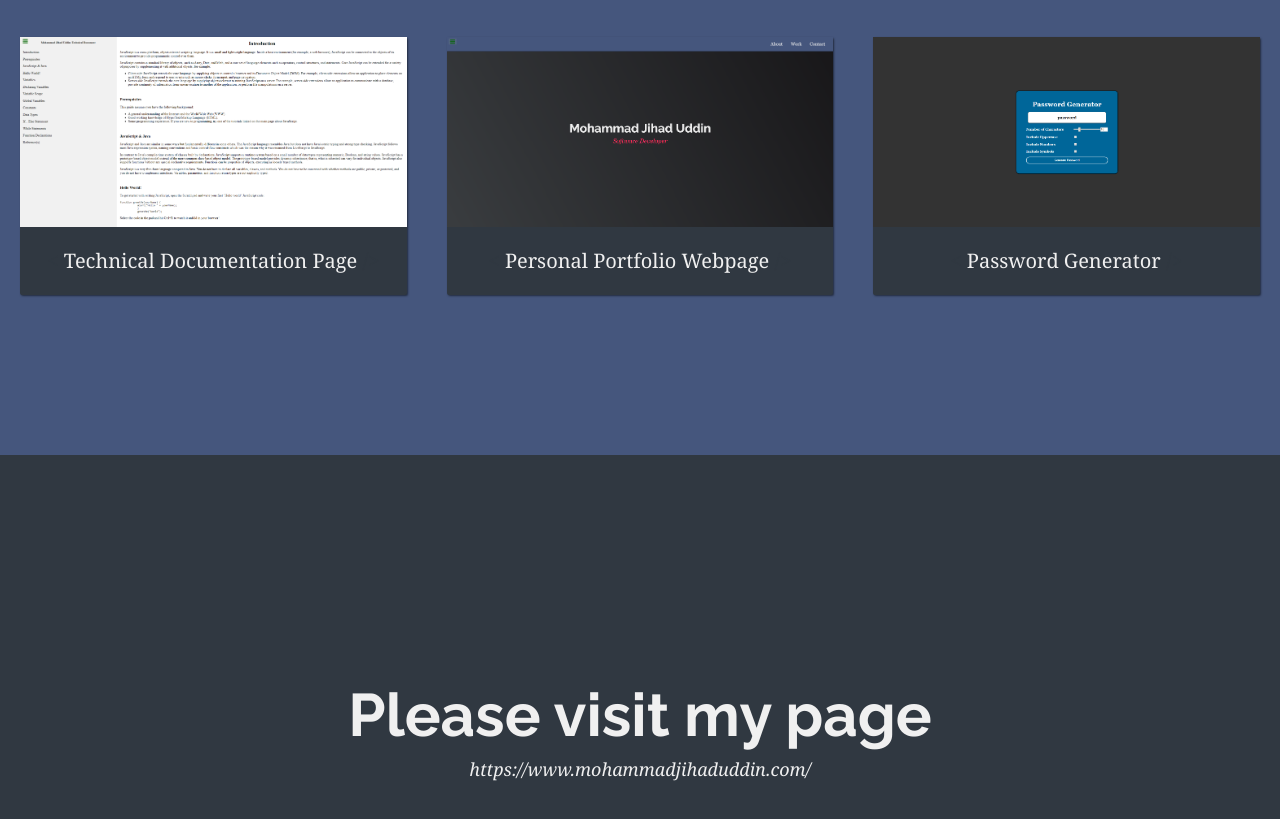
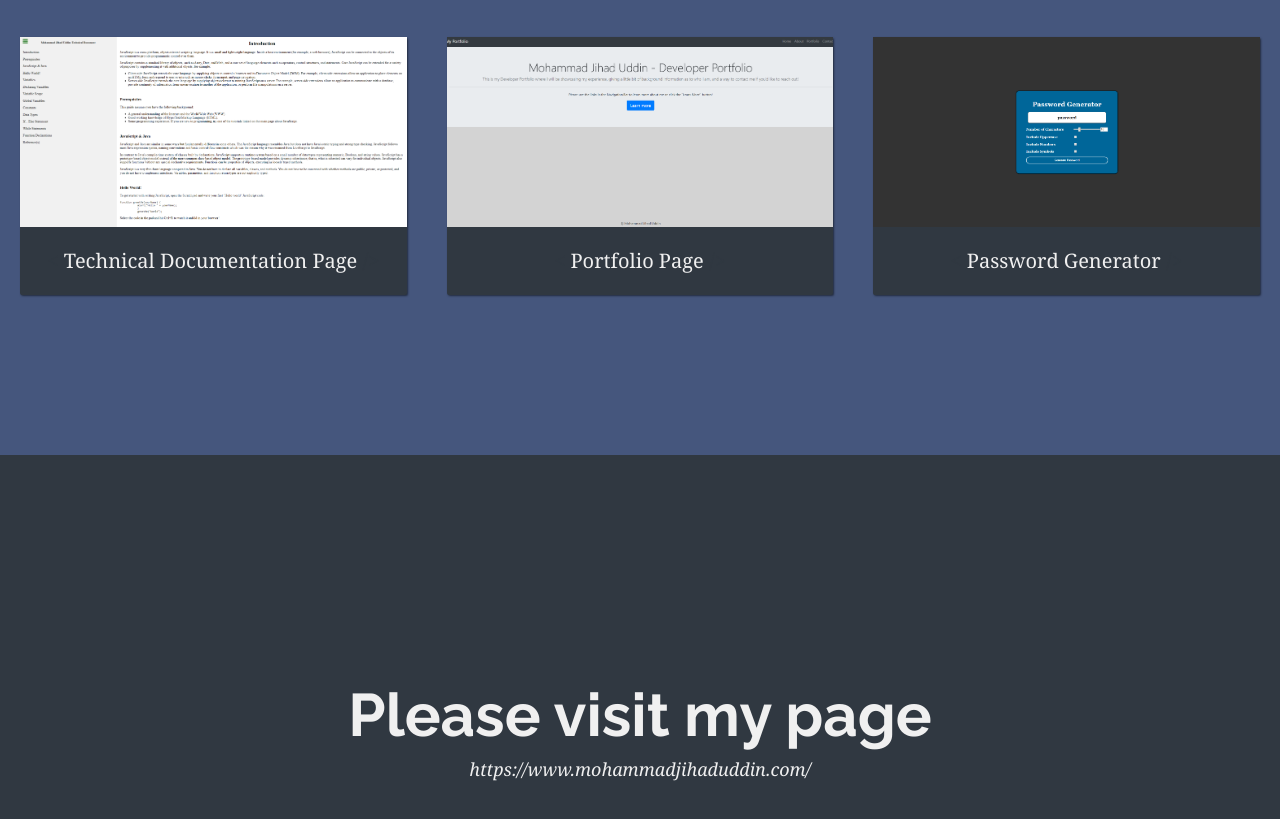
Before and after one commit to mjihaduddin00/Personal-Portfolio-Webpage, a plain HTML site: page index.html in a window 1280 px wide. Shown: the part 1382-2201 px from the top of the page. Drawn offline with Linux system fonts and the light colour scheme.

Commit message:
Update
I updated the HTML file to include a different image for the portfolio page, and link to a different portfolio page on GitHub.

```diff
--- a/index.html
+++ b/index.html
@@ -62,11 +62,11 @@
               <span class="code">&#47;&gt;</span>
             </p>
           </a>
-          <a href="https://mjihaduddin00.github.io/Personal-Portfolio-Webpage/" target="_blank" class="project project-tile">
-            <img class="project-image" src="PPW.png" alt="Portfolio Page">
+          <a href="https://mjihaduddin00.github.io/Portfolio/" target="_blank" class="project project-tile">
+            <img class="project-image" src="PP.png" alt="Portfolio Page">
             <p class="project-title">
               <span class="code">&lt;</span>
-              Personal Portfolio Webpage
+              Portfolio Page
               <span class="code">&#47;&gt;</span>
             </p>
           </a>
```
Also changed, not shown: PP.png (added).
